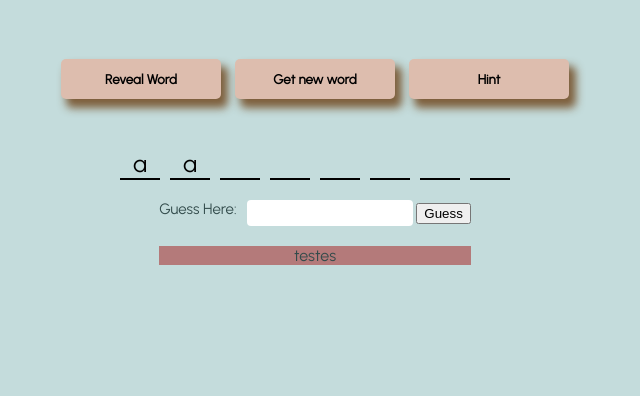
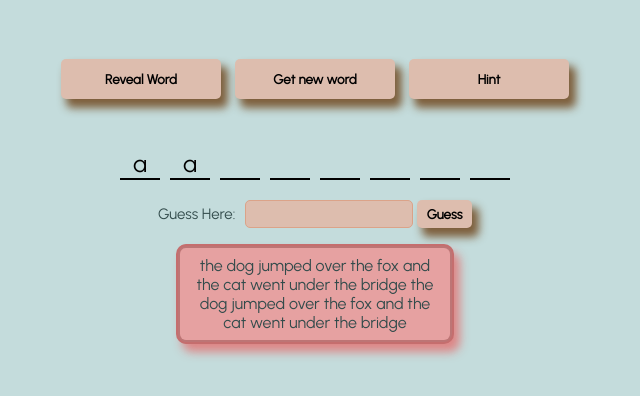
Before and after one commit to aarush-narang/games, a Flask app: page /hangman in a window 1280 px wide. Shown: the part 164-560 px from the top of the page, without its empty margins (325-965 px from the left). Run offline with Flask 2, Linux system fonts and the light colour scheme; data that the repository does not hold is empty.

Commit message:
added nav buttons and error message

```diff
--- a/src/static/css/hangman.css
+++ b/src/static/css/hangman.css
@@ -11,13 +11,6 @@
 }
 
 .nav-btn {
-  border: none;
-  outline: none;
-  font-family: Urbanist;
-  font-weight: bold;
-
-  border-radius: 5px;
-
     min-width: 130px;
     width: 15vw;
     max-width: 160px;
@@ -28,6 +21,15 @@
     margin-top: 30px;
     margin-right: 5px;
     margin-left: 5px;
+}
+
+.btn {
+  border: none;
+  outline: none;
+  font-family: Urbanist;
+  font-weight: bold;
+
+  border-radius: 5px;
 
   background-color: #ddbdae;
 
@@ -37,11 +39,11 @@
   cursor: pointer;
 }
 
-.nav-btn:hover {
+.btn:hover {
   box-shadow: 6px 8px 6px 1px #76522be7;
   transform: translateX(1px) translateY(2px);
 }
-.nav-btn:active {
+.btn:active {
   box-shadow: 3px 4px 4px 0px #76522be7;
   transform: translateX(2px) translateY(4px);
 }
@@ -69,30 +71,68 @@ letter {
   background-color: black;
 }
 
+#user-container {
+  display: flex;
+  flex-direction: column;
+  justify-content: center;
+  align-items: center;
+}
+
 #user-input-container {
   display: flex;
+  justify-content: center;
+  align-items: center;
+
   margin-top: 20px;
   font-size: 15px;
   font-family: Urbanist;
-    color: #324B4B;
+  color: #324b4b;
 }
 #user-guess-form {
   margin-left: 10px;
 }
 
 #user-input {
-    border-radius: 4px;
+  border-radius: 5px;
   outline: none;
-    border: none;
+  background-color: #ddbdae;
+  border: 1px solid#dba389;
   padding: 5px 5px 5px 8px;
   font-family: Urbanist;
 }
 
+#user-input-submit {
+    border: none;
+    outline: none;
+
+    width: 55px;
+    height: 28px;
+}
+
 #error-msg {
+  display: block;
+
   font-size: 16px;
   font-family: Urbanist;
-    color: #324B4B;
+  color: #324b4b;
+  text-align: center;
+
+  background-color: rgb(230, 161, 161);
+
   margin-top: 20px;
-    text-align: center;
-    background-color: rgb(180, 122, 122);
+  min-width: 150px;
+  width: fit-content;
+  max-width: 250px;
+  height: fit-content;
+  word-wrap: break-word;
+  padding: 8px 10px 8px 10px;
+  border-radius: 6px;
+  box-shadow: 0 0 0 2px rgb(189, 117, 117), 0 0 0 4px rgb(197, 110, 110),
+    6px 8px 10px 4px #e07d7de7;
+  transition: 200ms ease;
 }
+#error-msg:hover {
+  box-shadow: 0 0 0 2px rgb(189, 117, 117), 0 0 0 4px rgb(197, 110, 110),
+    2px 4px 6px 4px #e07d7de7;
+    transform: translateY(4px) translateX(2px);
+}
--- a/src/templates/hangman.html
+++ b/src/templates/hangman.html
@@ -19,9 +19,9 @@
         </div>
         <div id="nav">
             <div id="nav-buttons">
-                <button id="reveal-word" class="nav-btn" type="button">Reveal Word</button>
-                <button id="new-word" class="nav-btn" type="button">Get new word</button>
-                <button id="word-hint" class="nav-btn" type="button">Hint</button>
+                <button id="reveal-word" class="nav-btn btn" type="button">Reveal Word</button>
+                <button id="new-word" class="nav-btn btn" type="button">Get new word</button>
+                <button id="word-hint" class="nav-btn btn" type="button">Hint</button>
                 <!-- hint (random letter, max 2?) -->
             </div>
         </div>
@@ -59,17 +59,17 @@
                 <div class="letter-underline"></div>
             </div>
         </div>
-        <div>
+        <div id="user-container">
             <div id="user-input-container">
                 <!-- input for letters/word guesses -->
                 Guess Here:
                 <form id="user-guess-form" autocomplete="off" >
                     <input id="user-input" type="text">
-                    <button id="user-input-submit" type="submit">Guess</button>
+                    <button id="user-input-submit" class="btn" type="submit">Guess</button>
                 </form>
             </div>
             <div id="error-msg"> <!-- add red border and lighter red bkg color -->
-                testes
+                the dog jumped over the fox and the cat went under the bridge the dog jumped over the fox and the cat went under the bridge
             </div>
         </div>
     </div>
```
Lines whose indentation alone changed are shown as unchanged.
